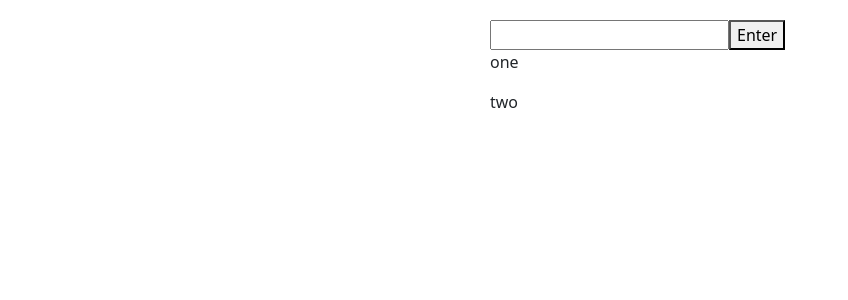
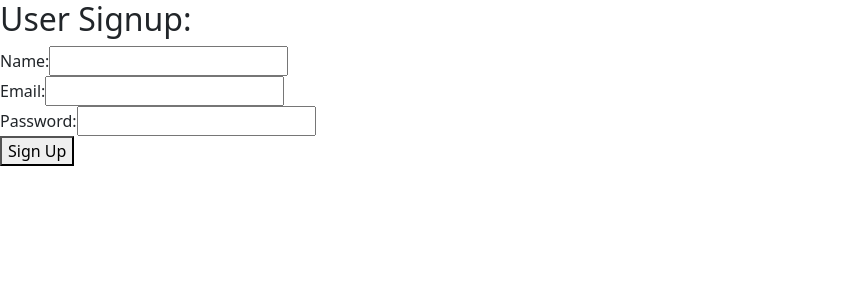
Before and after one commit to webfaisalbd/react-basics-ai, a React (Create React App) app: page / in a window 1280 px wide. Shown: the top 300 px of the page, without its empty margins (0-848 px from the left). Built offline with nearby package versions, Linux system fonts and the light colour scheme.

Commit message:
make form without formik

```diff
--- a/src/App.js
+++ b/src/App.js
@@ -1,11 +1,10 @@
 import React from 'react'
-
-import Home from './todoStateLifting/Home'
+import SignUp from './form-validation-formik/SignUp'
 
 const App = () => {
   return (
     <>
-      <Home />
+      <SignUp />
     </>
   )
 }
--- /dev/null
+++ b/src/form-validation-formik/SignUp.js
@@ -0,0 +1,53 @@
+import React, { useState } from 'react'
+
+const SignUp = () => {
+
+    const [name, setName] = useState('');
+    const [email, setEmail] = useState('');
+    const [password, setPassword] = useState('');
+
+    const handleNameChange = (e) => {
+        setName(e.target.value);
+    }
+    const handleEmailChange = (e) => {
+        setEmail(e.target.value);
+    }
+    const handlePasswordChange = (e) => {
+        setPassword(e.target.value);
+    }
+    const handleSubmit = (e) => {
+      e.preventDefault();
+        const newUser = {
+          name,
+          email,
+          password
+        }
+        console.log(newUser)
+    }
+
+  return (
+    <>
+    <h2>User Signup: </h2>
+        <form onSubmit={handleSubmit}>
+            <div>
+            <label htmlFor="name">Name: </label>
+            <input type="text" name="name" id="name"
+             onChange={handleNameChange} value={name} />
+            </div>
+            <div>
+            <label htmlFor="email">Email: </label>
+            <input type="email" name="email" id="email"
+             onChange={handleEmailChange} value={email} />
+            </div>
+            <div>
+            <label htmlFor="password">Password: </label>
+            <input type="password" name="password" id="password"
+             onChange={handlePasswordChange} value={password} />
+            </div>
+            <button type='submit'>Sign Up</button>
+        </form>
+    </>
+  )
+}
+
+export default SignUp
--- a/src/todoStateLifting/Home.js
+++ b/src/todoStateLifting/Home.js
@@ -5,7 +5,6 @@ import Todos from './Todos';
 const demoTodo = ["one", "two"];
 
 const Home = () => {
-
 
     const [todo, setTodo] = useState(demoTodo);
 
@@ -15,14 +14,11 @@ const Home = () => {
 
     return (
         <>
-            <div style={{ width: "300px", margin: '20px auto' }}>
-
+            <div style={{ width: "300px", margin: '20px auto', border: "2px solid lightblue", padding: "10px" }}>
                 <NewTodo onNewTodo={handleTodo} />
                 <Todos data={todo} />
-
             </div>
         </>
     )
 }
-
 export default Home
--- a/src/todoStateLifting/NewTodo.js
+++ b/src/todoStateLifting/NewTodo.js
@@ -13,9 +13,8 @@ const NewTodo = (props) => {
 
         props.onNewTodo(todo);
 
-
+        setTodo('');
     }
-
 
   return (
     <>
@@ -26,5 +25,4 @@ const NewTodo = (props) => {
     </>
   )
 }
-
 export default NewTodo
```
